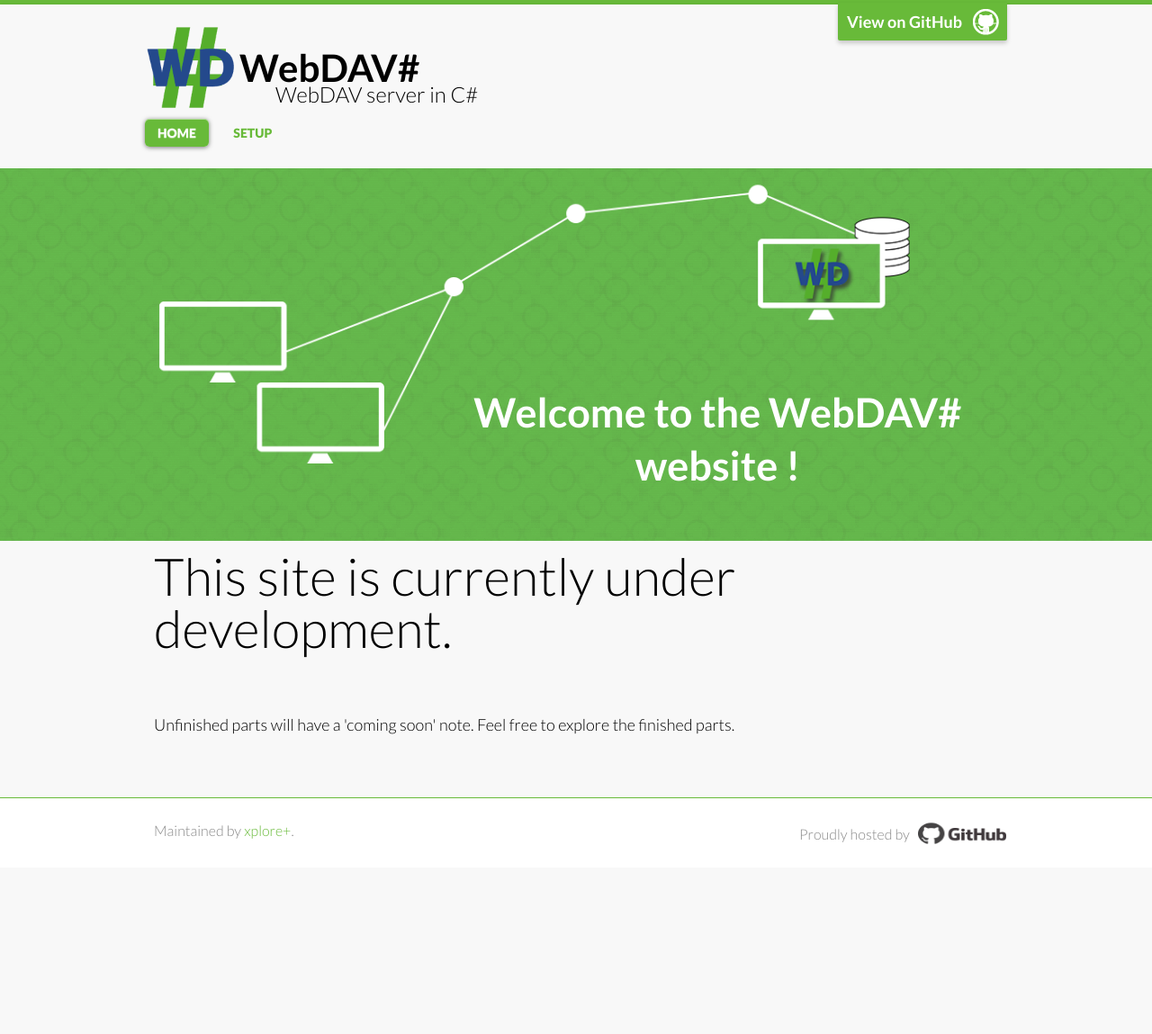
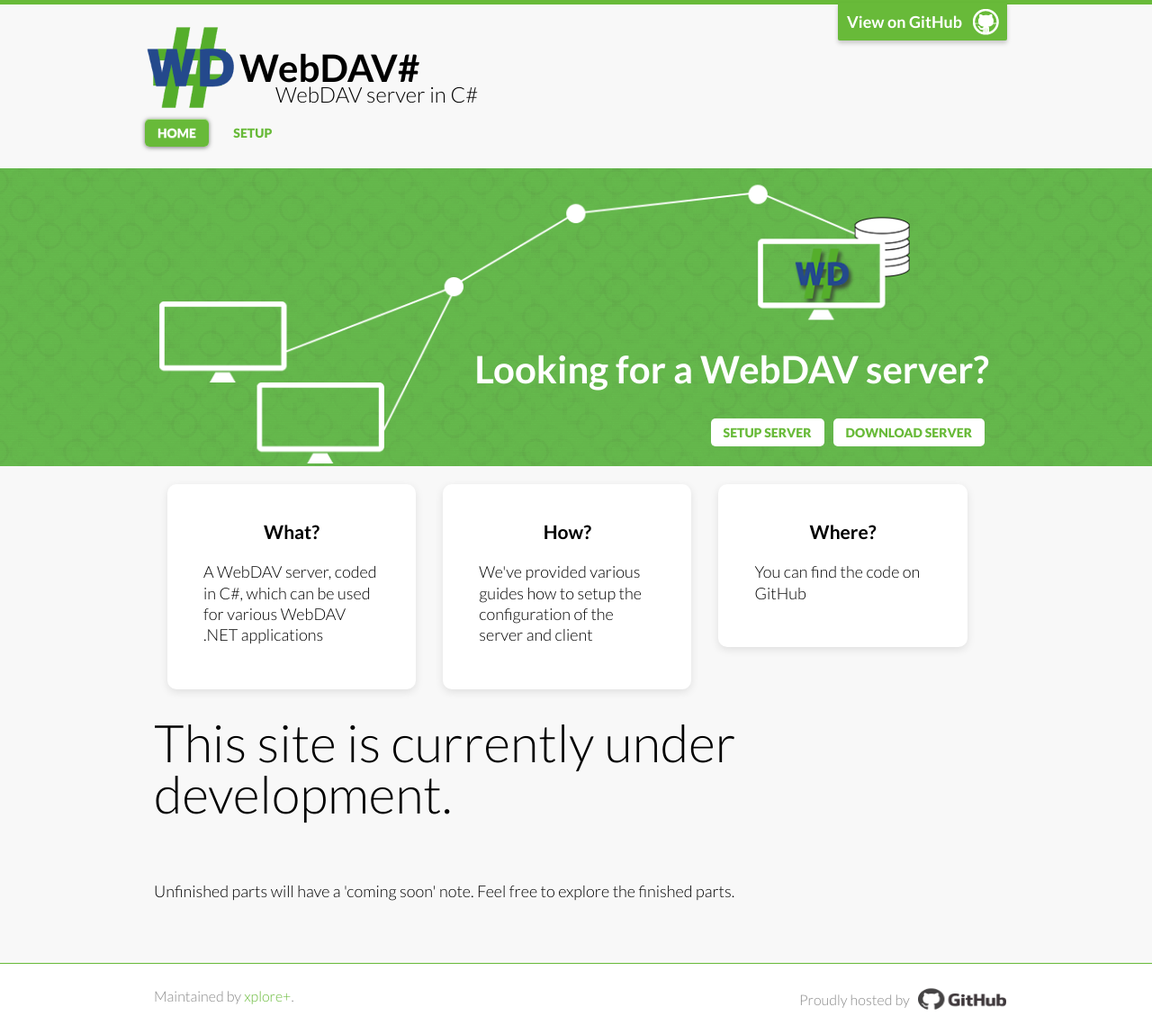
Before and after one commit to WebDAVSharp/webdavsharp.github.io, a Jekyll site: the page built from index.html, in a window 1280 px wide. Shown: the whole page at 90% size. Built offline with Jekyll 4.4.1, drawn with Linux system fonts in a browser that asks for light colours; some web fonts are replaced; before the commit the page ends 964 px from its top, so only the background shows below that.

Commit message:
Homepage changed

```diff
--- a/css/style.css
+++ b/css/style.css
@@ -66,7 +66,7 @@ body > header, body > section, body > footer {
 
 #header_wrap {
     background: none;
-    box-shadow: 0 1px 5px rgba(0, 0, 0, .1);
+    /*box-shadow: 0 1px 5px rgba(0, 0, 0, .1);*/
 }
 
 #header_wrap .inner {
@@ -529,7 +529,7 @@ aside li.current a:before {
 /* Documentation */
 
 .docs article {
-    min-height: 400px;
+    min-height: 200px;
 }
 
 .docs .content {
@@ -1098,23 +1098,128 @@ code.option, code.flag, code.filter, code.output {
 
 
 /* Home page */
-.intro2{
+.big-banner{
     background: url(../img/home-background.png) repeat top center;
     width: 100%;
 }
 
-.intro2 div.drawing {
+.big-banner div.drawing {
     background-image: url("../img/home-intro.png") ;
     display: block;
     background-size: 100%;
     background-repeat: no-repeat;
 }
 
-.intro2 p{
+.big-banner div.text{
+    margin-top: 20%;
+    margin-left: 35%;
+}
+
+.big-banner p{
     color: #FFFFFF;
     font-weight: 700;
-    font-size: 250%;
-    margin-top: 25%;
-    margin-left: 35%;
+    text-align: right;
+    margin-bottom: 5px;
+}
+
+.big-banner ul {
+    list-style-type: none;
+    float: right;
+    border-radius: 5px;
+    padding: 0;
+
+    width: 100%;
+    margin-left: 5%;
+    margin-bottom: 7px;
+}
+
+
+.big-banner li {
+    list-style-type: none;
+    float: right;
+}
+
+@media (min-width: 512px) {
+    .big-banner p {
+        font-size: 42px;
+    }
+}
+
+.home-box {
+    width: 100%;
+    min-width: 33%;
+    padding: 10px 5px 10px 5px;
+    float: left;
+}
+
+.home-box h1 {
     text-align: center;
 }
+
+.home-box h2 {
+    text-align: center;
+}
+
+.home-box h3 {
+    margin-top: 0em;
+    text-align: center;
+}
+
+@media (min-width: 669px) {
+    .home-box {
+        width: 33%;
+        min-height: 100%;
+    }
+}
+
+/* Button */
+
+.button-white {
+
+}
+
+.button-white a {
+    background-color: #FFFFFF;
+    height: 100%;
+    display: block;
+
+    margin: 5px;
+
+    border-radius: 5px;
+    font-weight: 800;
+    font-size: 14px;
+    padding: 0.5em 1em;
+    text-shadow: none;
+    text-transform: uppercase;
+    transition: all .25s;
+    -moz-transition: all .25s;
+    -webkit-transition: all .25s;
+}
+
+.button-white a:hover {
+    background: #FFFFFF;
+    box-shadow: inset 0 1px 3px rgba(0, 0, 0, .5), 0 1px 0 rgba(255, 255, 255, .1);
+}
+
+/* Clearfix */
+
+.clearfix:after {
+    content: ".";
+    display: block;
+    clear: both;
+    visibility: hidden;
+    line-height: 0;
+    height: 0;
+}
+
+.clearfix {
+    display: inline-block;
+}
+
+html[xmlns] .clearfix {
+    display: block;
+}
+
+* html .clearfix {
+    height: 1%;
+}
--- a/index.html
+++ b/index.html
@@ -4,29 +4,49 @@ title: Home
 home: true
 ---
 
-<section class="intro2">
+<section class="big-banner">
     <div class="grid">
         <div class="unit whole center-on-mobiles drawing">
-            <!--<img src="img/lab.png" class="featured-img"/>-->
+            <div class="text">
+                <p>Looking for a WebDAV server?</p>
 
-            <p>Welcome to the WebDAV# website !</p>
-
-            <!--<div id="intro-text">-->
-                <!--<p>This site is currently under development.</p>-->
-                <!--<h2>your great app deserves an interface to match</h2>-->
-
-                <!--<h3>custom ui/ux for innovators</h3>-->
-
-                <!--&lt;!&ndash;<div class="buttons">&ndash;&gt;-->
-                    <!--&lt;!&ndash;<a href="#contact" class="greenbtn btn" rel="slideto">Get in Touch</a>&ndash;&gt;-->
-                    <!--&lt;!&ndash;<a href="#work" class="aquabtn btn" rel="slideto">View our work</a>&ndash;&gt;-->
-
-                    <!--&lt;!&ndash;<div class="clearfix"></div>&ndash;&gt;-->
-                <!--&lt;!&ndash;</div>&ndash;&gt;-->
-            <!--</div>-->
+                <ul>
+                    <li class="button-white"><a href="#">Download server</a></li>
+                    <li class="button-white"><a href="/setup/setup-server/">Setup server</a></li>
+                </ul>
+            </div>
         </div>
     </div>
     <div class="clearfix"></div>
+</section>
+
+<section>
+    <div class="grid">
+        <div class="unit whole center-on-mobiles">
+            <div class="home-box">
+                <article>
+                    <h3>What?</h3>
+                    <p>A WebDAV server, coded in C#, which can be used for various WebDAV .NET applications</p>
+                </article>
+            </div>
+
+            <div class="home-box">
+                <article>
+                    <h3>How?</h3>
+                    <p>We've provided various guides how to setup the configuration of the server and client</p>
+                </article>
+            </div>
+
+            <div class="home-box">
+                <article>
+                    <h3>Where?</h3>
+                    <p>You can find the code on GitHub</p>
+                </article>
+            </div>
+
+            <div class="clearfix"></div>
+        </div>
+    </div>
 </section>
 
 <section class="intro">
```
Also changed, not shown: 2 other files.
